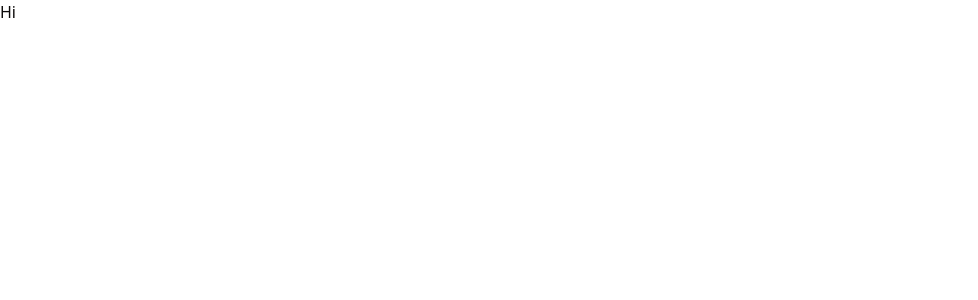
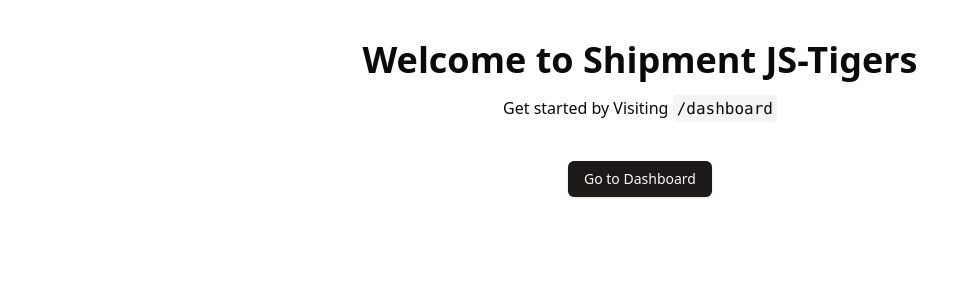
Before and after one commit to bhataasim1/shipment-js-tigers, a Next.js app: page / in a window 1280 px wide. Shown: the top 300 px of the page, without its empty margins (0-978 px from the left). Built offline with nearby package versions, Linux system fonts and the light colour scheme.

Commit message:
Refactor home page layout and add button for dashboard navigation

```diff
--- a/app/page.tsx
+++ b/app/page.tsx
@@ -1,7 +1,21 @@
-
+import { Button } from "@/components/ui/button";
+import Link from "next/link";
 
 export default function Home() {
   return (
-    <h1>Hi</h1>
+    <div>
+      <h1 className="text-4xl font-bold text-center mt-10">
+        Welcome to Shipment JS-Tigers
+      </h1>
+      <p className="text-center mt-4">
+        Get started by Visiting{" "}
+        <code className="bg-gray-100 p-1 rounded">/dashboard</code>
+      </p>
+      <div className="flex justify-center mt-10">
+        <Link href="/dashboard">
+          <Button>Go to Dashboard</Button>
+        </Link>
+      </div>
+    </div>
   );
 }
```
